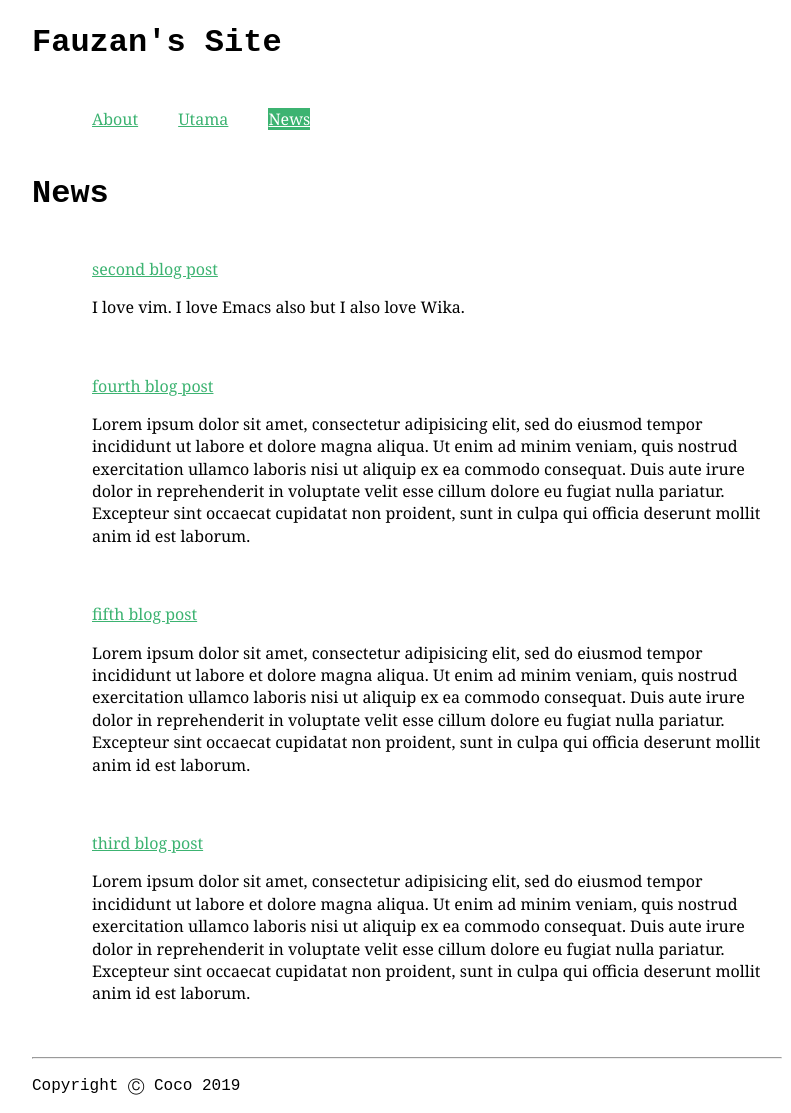
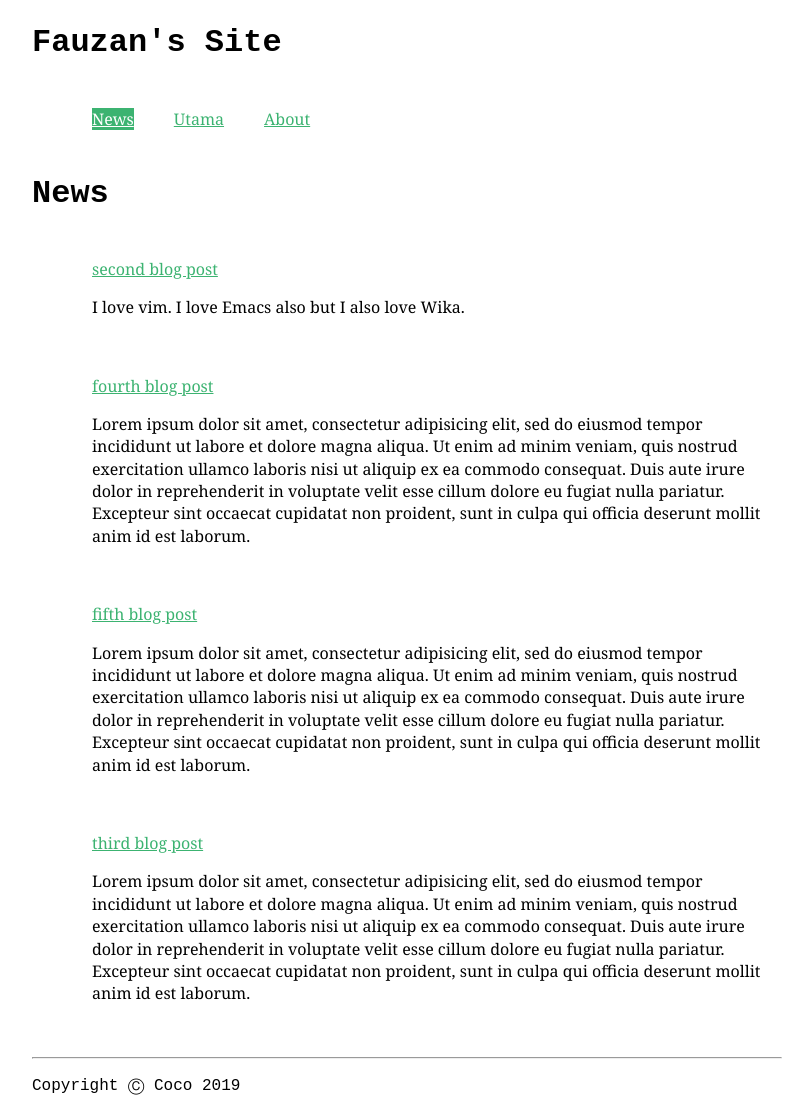
Before and after one commit to mangkokoo/mysite, a Jekyll site: the page built from news.html, in a window 1280 px wide. Shown: the whole page, without its empty margins (233-1024 px from the left). Built offline with Jekyll 4.4.1, drawn with Linux system fonts in a browser that asks for light colours; Markdown is read by kramdown in place of the engine named in the settings.

Commit message:
ganti posisi navigation

```diff
--- a/_includes/nav.html
+++ b/_includes/nav.html
@@ -1,7 +1,7 @@
 <nav>
   <ul>
+    <li><a href="{{site.baseurl}}/news.html" class="{% if page.url == '/news.html' %}current{% endif %}">News</a></li>
+    <li><a href="{{site.baseurl}}/index.html" class="{% if page.url == '/' %}current{% endif %}">Utama</a></li>
     <li><a href="{{ site.baseurl}}/about.html" class="{% if page.url == '/about.html'%}current{% endif %}">About</a></li>
-    <li><a href="{{site.baseurl}}/index.html" class="{% if page.url == '/' %}current{% endif %}">Utama</a></li>
-    <li><a href="{{site.baseurl}}/news.html" class="{% if page.url == '/news.html' %}current{% endif %}">News</a></li>
   </ul>
 </nav>
```
